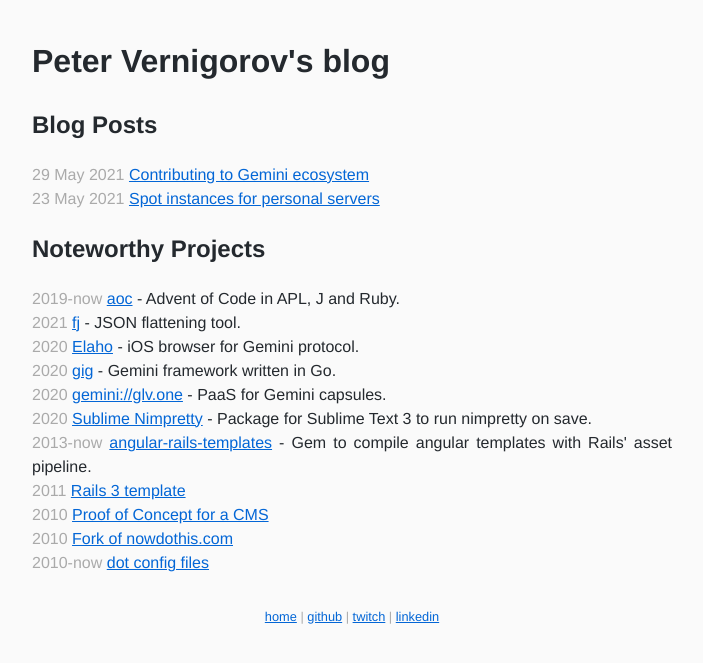
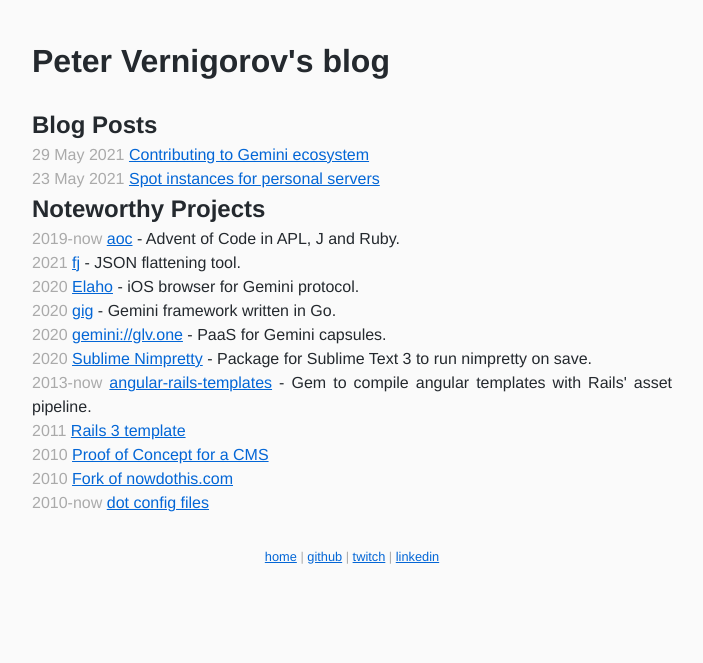
Before and after one commit to pitr/pitr.github.com, a Jekyll site: the page built from index.html, in a window 1280 px wide. Shown: the top 663 px of the page, without its empty margins (288-991 px from the left). Built offline with Jekyll 4.4.1, drawn with Linux system fonts in a browser that asks for light colours.

Commit message:
fix h2 margin

```diff
--- a/_layouts/default.html
+++ b/_layouts/default.html
@@ -12,7 +12,7 @@
     html{font-family:helvetica,arial,sans-serif}
     body{background-color:#fafafa;color:#24292e;max-width:640px;margin:auto;padding:1em;line-height:1.5;text-align:justify;hyphens:auto}
     .date{color:#aaa}
-    h2{position:sticky;top:0;z-index:1;background-color:#fafafa}
+    h2{position:sticky;top:0;z-index:1;background-color:#fafafa;margin:0 -1rem;padding:0 1rem}
     a{color:#0366d6}
     img,video{display:block;margin:0 auto;max-width:100%;box-shadow:0 0 10px #eee}
     footer{margin-top:2rem;text-align:center;font-size:.8rem;color:#aaa}
```
